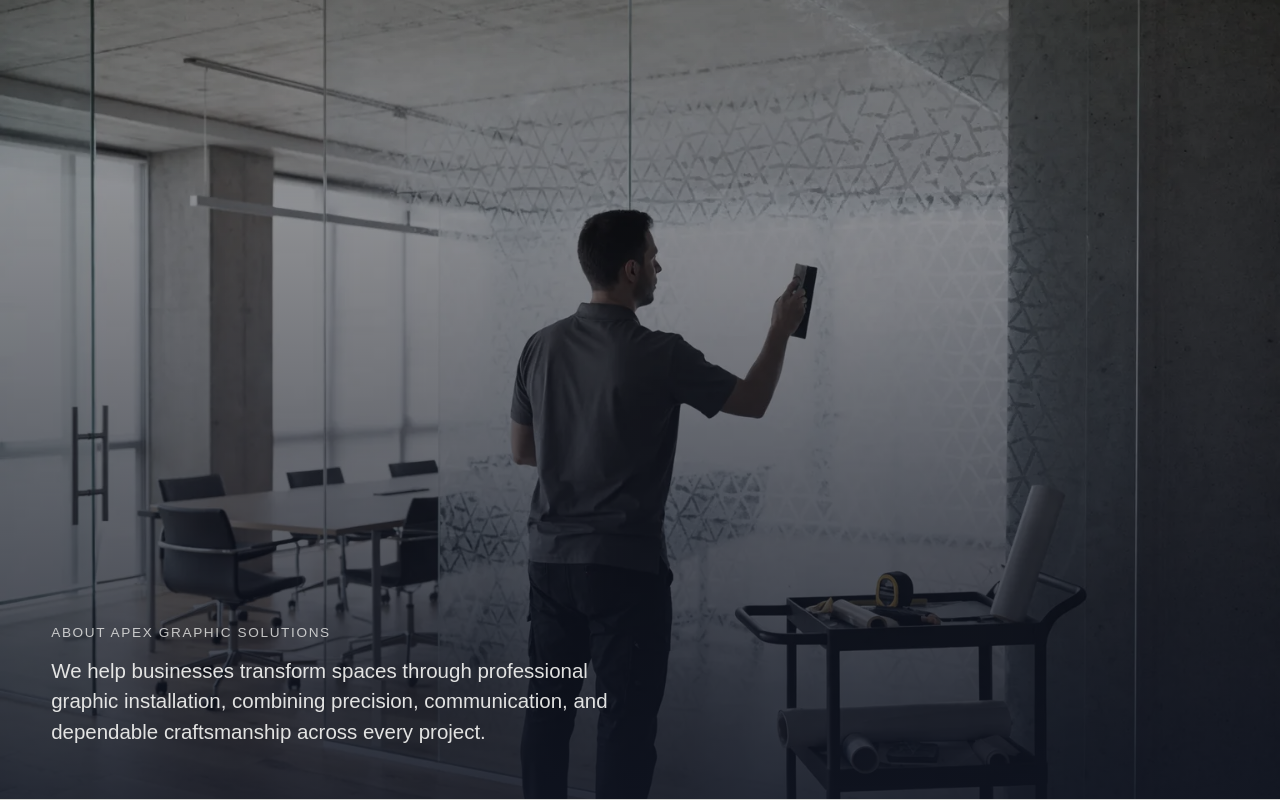
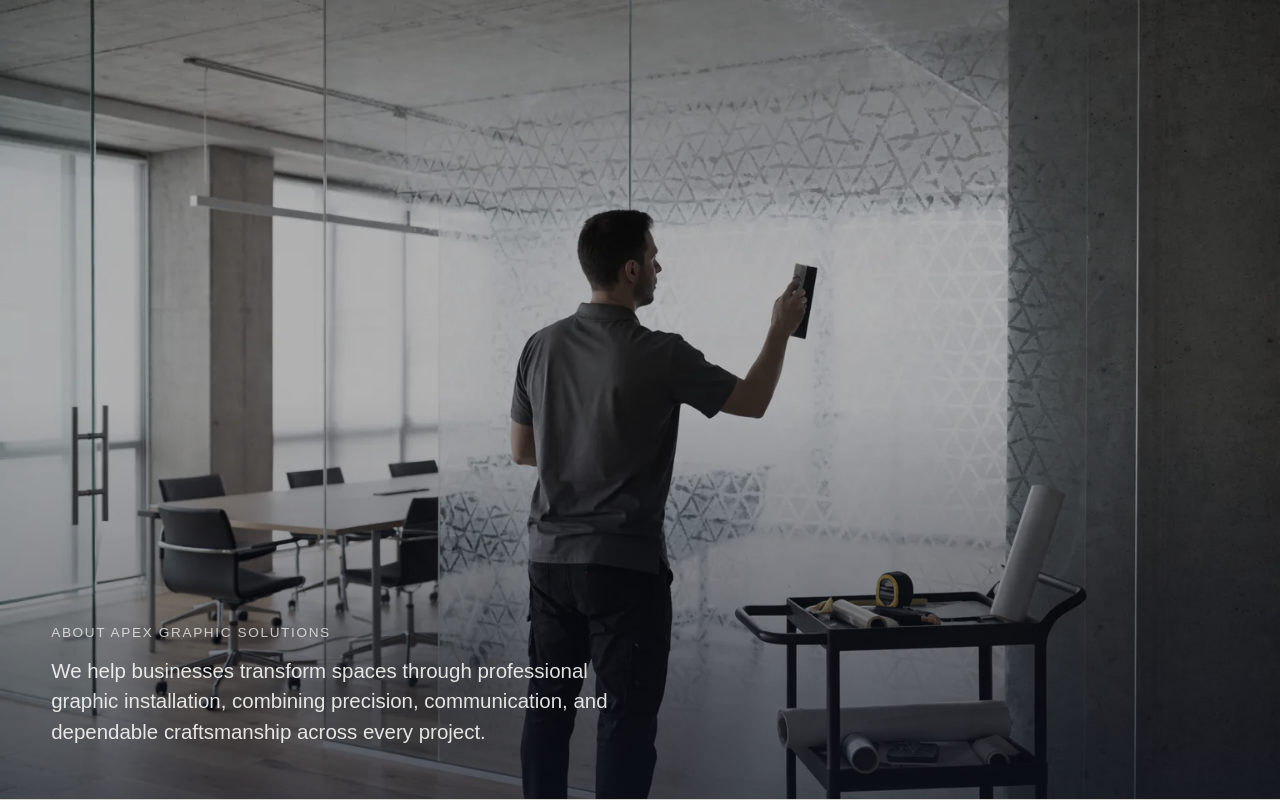
Before and after one commit to jacobjuarez96/AGS-Demo, a React (Create React App) app: page /about in a window 1280 px wide. Shown: the top 800 px of the page. Built offline with nearby package versions, Linux system fonts and the light colour scheme; a web font is replaced by a local one.

Commit message:
gradient fix

```diff
--- a/src/pages/About.module.css
+++ b/src/pages/About.module.css
@@ -33,8 +33,8 @@
   inset: 0;
   background: linear-gradient(
     to top,
-    rgba(17, 22, 36, 0.8),
-    rgba(17, 22, 36, 0.01)
+    rgba(17, 22, 36, 0.5),
+    rgba(17, 22, 36, 0.0) 50%
   );
 }
 
```
